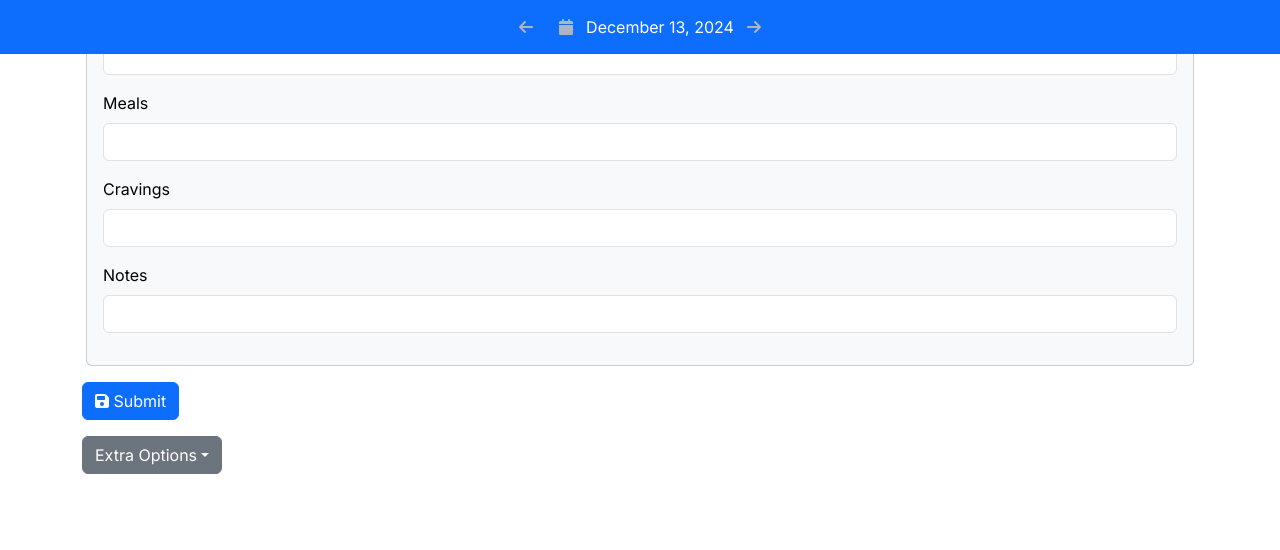
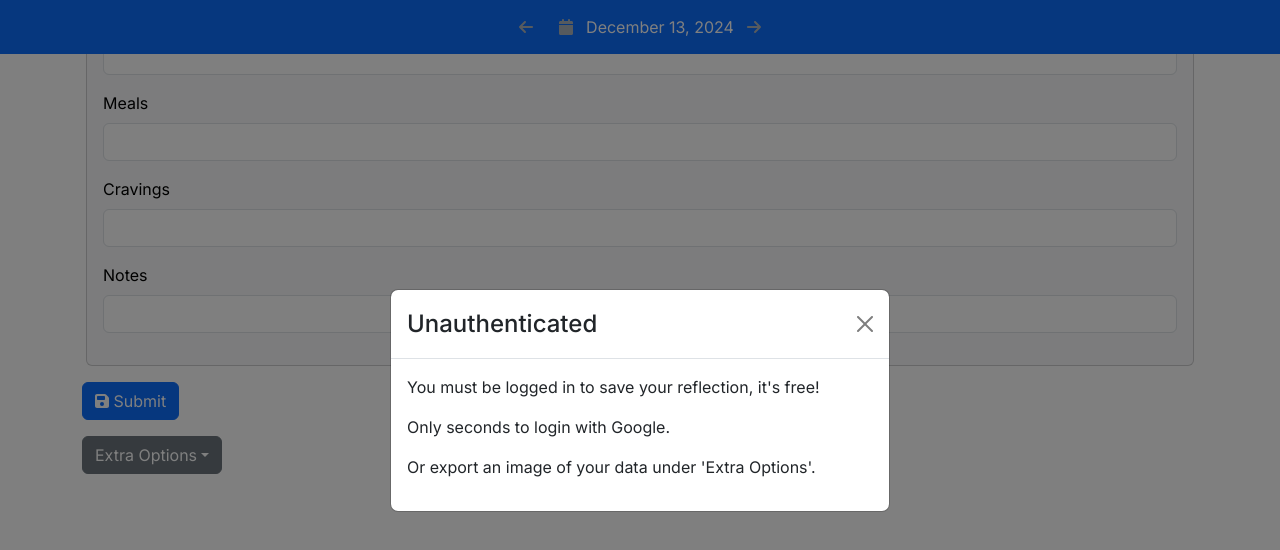
Before and after one commit to Crambeary/wellness_reflection, a Next.js app: page / in a window 1280 px wide. Both pictures are taken after typing "10:30", "10:30" into the empty fields and a click on the button "Submit". Shown: the part 1724-2274 px from the top of the page. Built offline with nearby package versions, Linux system fonts and the light colour scheme; no server answers.

Commit message:
Modal on Unuath save (#10)

```diff
--- a/app/components/VitalitySection.tsx
+++ b/app/components/VitalitySection.tsx
@@ -91,7 +91,7 @@ const VitalitySection: React.FC<VitalitySectionProps> = ({ section, value, onCha
   return (
     <div className="input-group mb-3 row">
       <label htmlFor={scale} className="form-label col-auto me-auto">
-        {section} {section === "Hydration" ? "Level" : "Vitality"}: {storeValue}
+        {section} {section === "Hydration" ? "Level" : "Vitality"}: {storeValue.toString()}
       </label>
       <span className='col-auto p-0'>{emojiMap[scale_key][value_key]}</span>
       <span className='row p-0'>
--- a/app/page.tsx
+++ b/app/page.tsx
@@ -5,6 +5,7 @@ import { FontAwesomeIcon } from '@fortawesome/react-fontawesome'
 import { faDownload, faSave, faTrash, faSpinner, faCheck, faXmark } from '@fortawesome/free-solid-svg-icons'
 import Button from 'react-bootstrap/Button'
 import Alert from 'react-bootstrap/Alert'
+import Modal from 'react-bootstrap/Modal'
 import FormInput from './components/FormInput';
 import MealSection from './components/MealSection';
 import VitalitySection from './components/VitalitySection';
@@ -13,7 +14,7 @@ import html2canvas from 'html2canvas';
 import { createClient } from '@/utils/supabase/client';
 import { upsertWellnessReflection, getTodaysReflection } from '@/utils/supabase/database';
 import { useAppDispatch, useAppSelector } from './store/hooks';
-import { updateField, clearForm, loadSavedForm, setLoading, setFieldValue, setDate, setSaveButton, setErrorMessage } from './store/wellnessSlice';
+import { updateField, clearForm, loadSavedForm, setLoading, setFieldValue, setDate, setSaveButton, setErrorMessage, setShowModal, setModalMessage } from './store/wellnessSlice';
 import { debounce } from 'lodash';
 import { mapReflectionToState } from '@/utils/mappers';
 import { Dropdown } from 'react-bootstrap';
@@ -138,6 +139,8 @@ export default function App() {
       const { data: { user } } = await supabase.auth.getUser();
 
       if (!user) {
+        dispatch(setShowModal(true));
+        dispatch(setModalMessage({ title: 'Unauthenticated', body: "You must be logged in to save your reflection, it's free! \nOnly seconds to login with Google. \nOr export an image of your data under 'Extra Options'." }));
         console.error('User not authenticated');
         return;
       }
@@ -302,6 +305,14 @@ export default function App() {
                     </Dropdown.Item>
                   </Dropdown.Menu>
                 </Dropdown>
+                <Modal show={state.showModal} onHide={() => dispatch(setShowModal(false))} centered>
+                  <Modal.Header closeButton>
+                    <Modal.Title>{state.modalMessage.title}</Modal.Title>
+                  </Modal.Header>
+                  <Modal.Body>{state.modalMessage.body.split('\n').map((line, index) => (
+                    <p key={index}>{line}</p>
+                  ))}</Modal.Body>
+                </Modal>
               </div>
             </div>
           </div>
--- a/app/store/wellnessSlice.ts
+++ b/app/store/wellnessSlice.ts
@@ -11,6 +11,11 @@ export interface WellnessState {
     variant: 'primary' | 'outline-primary' | 'outline-success' | 'outline-danger';
   };
   errorMessage: string;
+  showModal: boolean;
+  modalMessage: {
+    title: string;
+    body: string;
+  };
   lastUpdated: string;
   name: string;
   date: string;
@@ -43,6 +48,11 @@ const initialState: WellnessState = {
     variant: 'primary',
   },
   errorMessage: "",
+  showModal: false,
+  modalMessage: {
+    title: "",
+    body: "",
+  },
   lastUpdated: "",
   name: "",
   date: "",
@@ -125,6 +135,12 @@ export const wellnessSlice = createSlice({
     setErrorMessage: (state, action: PayloadAction<string>) => {
       state.errorMessage = action.payload;
     },
+    setShowModal: (state, action: PayloadAction<boolean>) => {
+      state.showModal = action.payload;
+    },
+    setModalMessage: (state, action: PayloadAction<{ title: string; body: string }>) => {
+      state.modalMessage = action.payload;
+    },
   },
 });
 
@@ -138,6 +154,8 @@ export const {
   setFieldValue,
   setDate,
   setSaveButton,
-  setErrorMessage
+  setErrorMessage,
+  setShowModal,
+  setModalMessage
 } = wellnessSlice.actions;
 export default wellnessSlice.reducer;
--- a/utils/mappers.ts
+++ b/utils/mappers.ts
@@ -10,6 +10,11 @@ export const mapReflectionToState = (reflection: any): WellnessState => {
             variant: 'primary',
         },
         errorMessage: '',
+        showModal: false,
+        modalMessage: {
+            title: '',
+            body: '',
+        },
         lastUpdated: reflection.last_updated,
         name: reflection.name,
         date: reflection.date,
```
Also changed, not shown: 1 other file (tests, documents, lock files or other folders).
